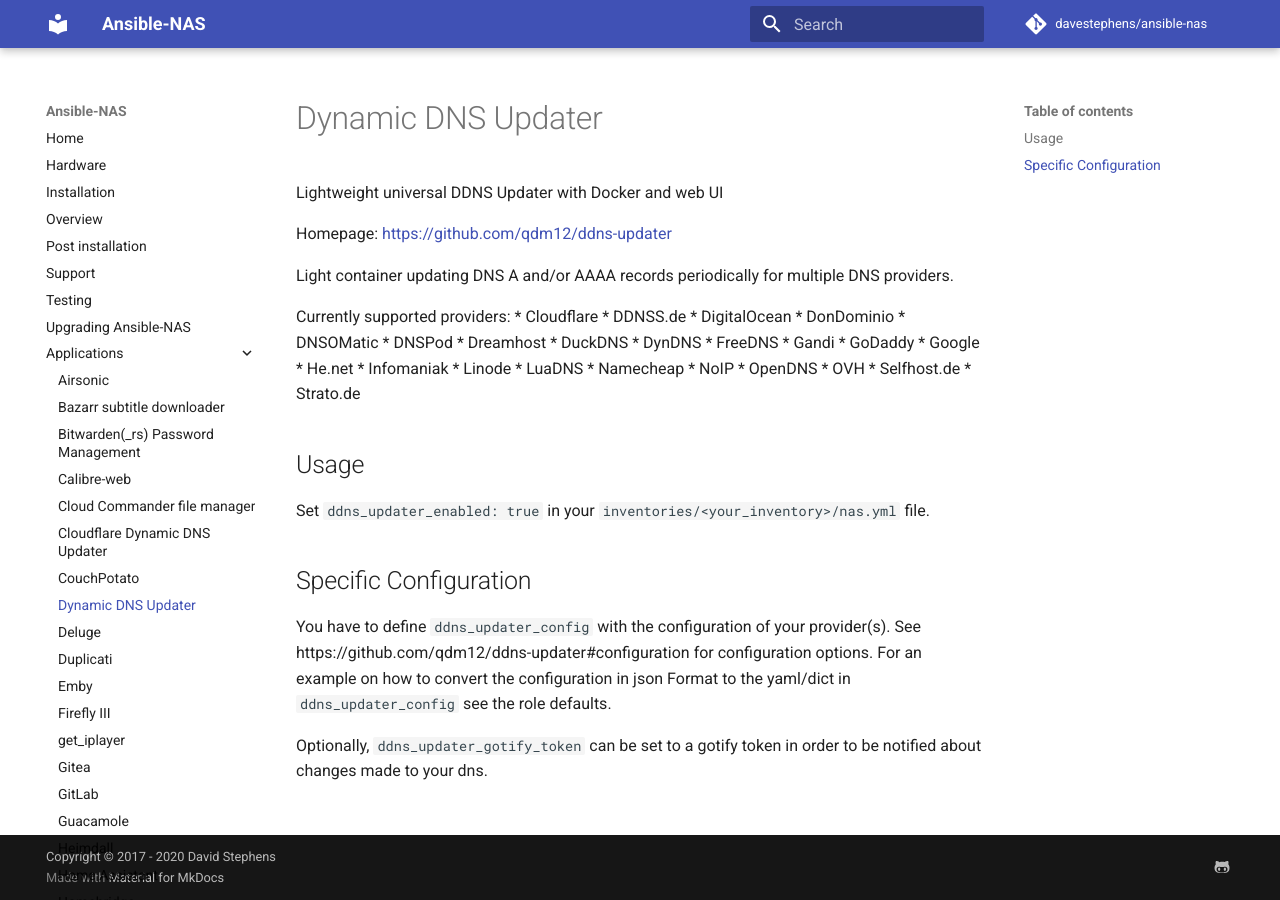
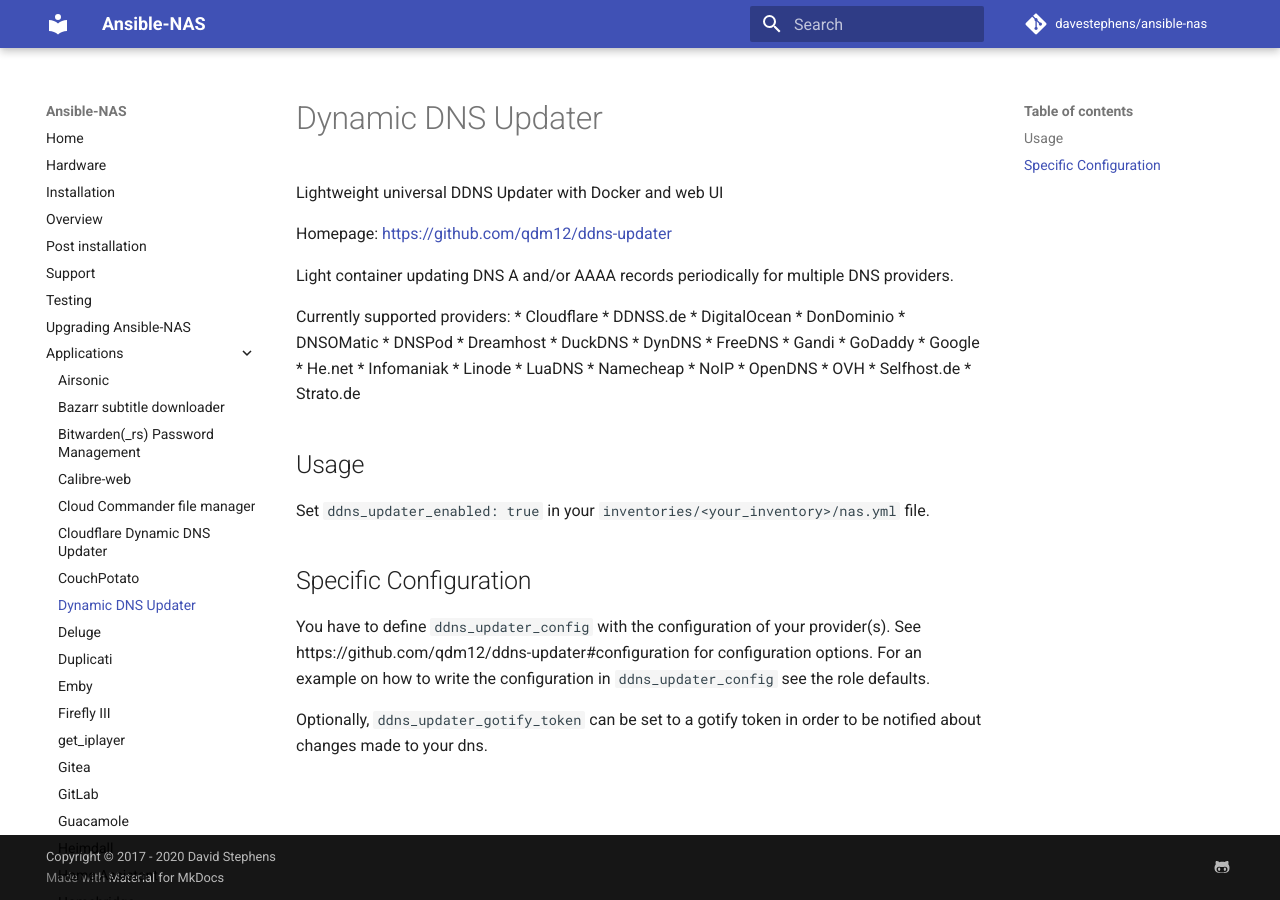
Before and after one commit to davestephens/ansible-nas, an MkDocs documentation site: the page built from docs/applications/ddns_updater.md, in a window 1280 px wide. Built offline with MkDocs 1.6.1 and Material for MkDocs 9.7.7, drawn with Linux system fonts in a browser that asks for light colours; comment, search, counter and statistics services are not loaded.

Commit message:
simplify ddns_updater role

```diff
--- a/docs/applications/ddns_updater.md
+++ b/docs/applications/ddns_updater.md
@@ -39,8 +39,7 @@ Set `ddns_updater_enabled: true` in your `inventories/<your_inventory>/nas.yml`
 
 You have to define `ddns_updater_config` with the configuration of your provider(s).
 See https://github.com/qdm12/ddns-updater#configuration for configuration options.
-For an example on how to convert the configuration in json Format to the yaml/dict in  `ddns_updater_config`  see the
-role defaults.
+For an example on how to write the configuration in `ddns_updater_config` see the role defaults.
 
 Optionally, `ddns_updater_gotify_token` can be set to a gotify token in order to be notified about changes made to your
 dns.
```
Also changed, not shown: 2 other files.
